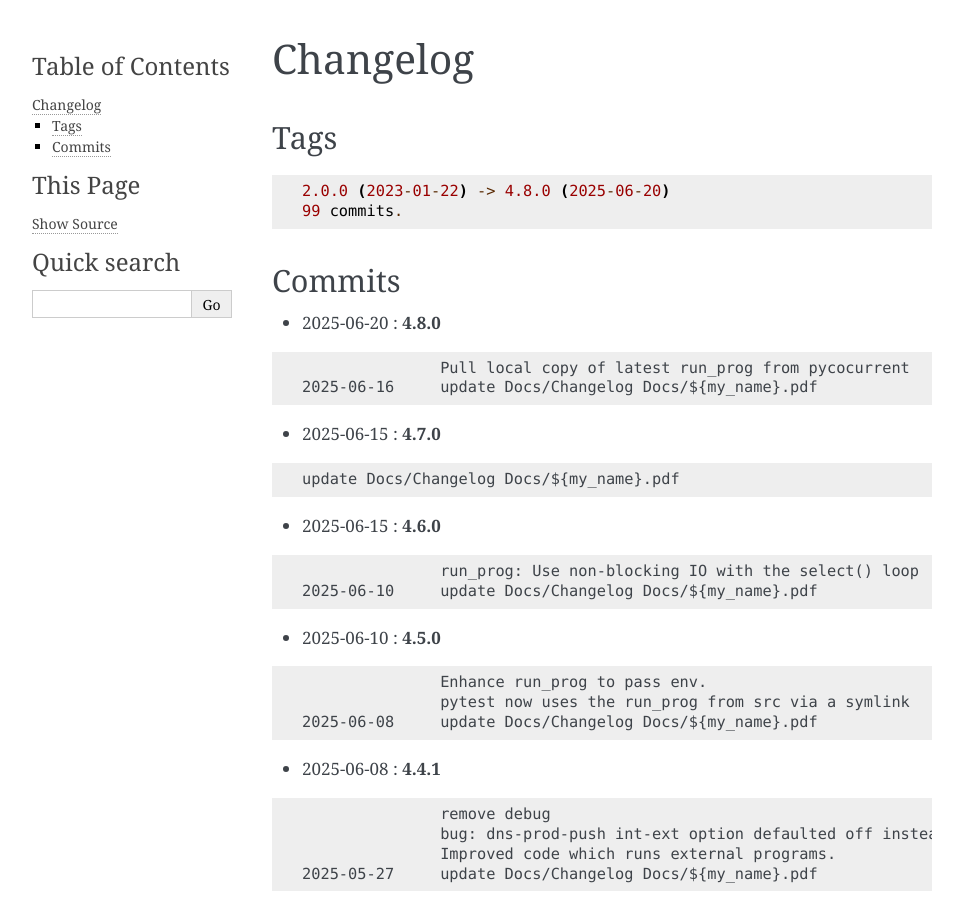
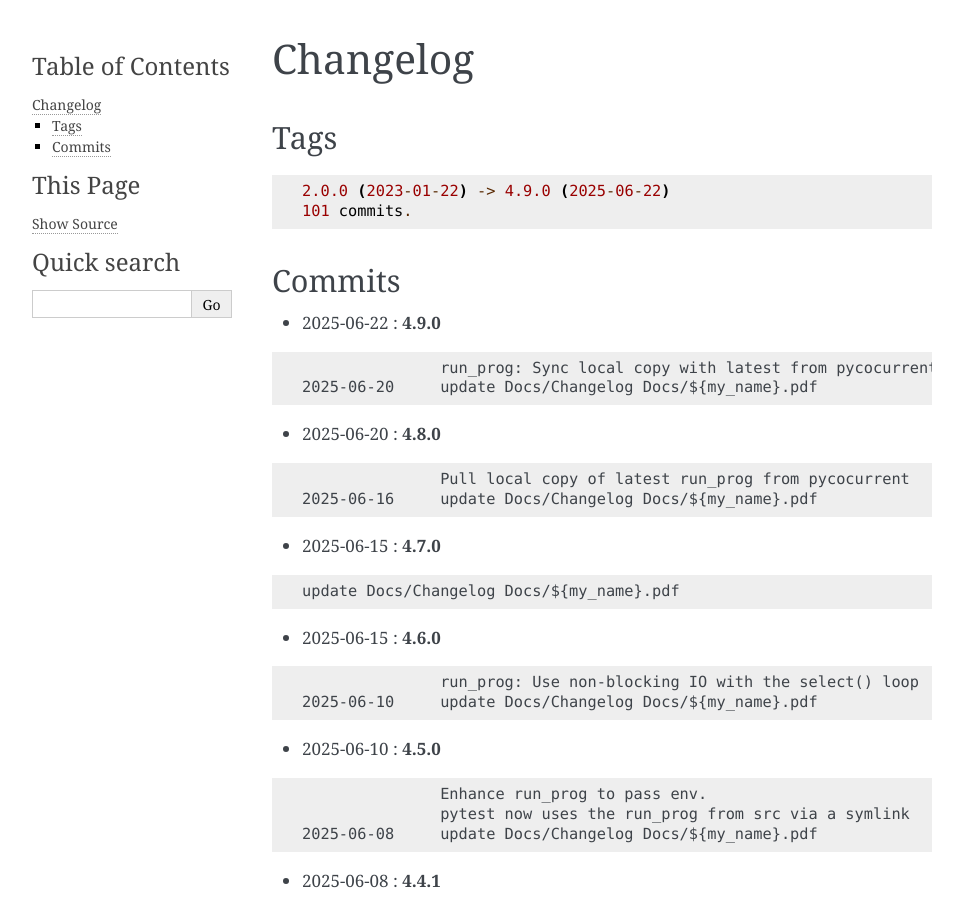
Before and after one commit to gene-git/dns_tools, a Sphinx documentation site: the page built from Docs/Changelog.rst, in a window 1280 px wide and 900 px high. Shown: the whole window, without its empty margins (148-1111 px from the left). Built offline with Sphinx 7.4.7, drawn with Linux system fonts in a browser that asks for light colours; pages that are not in the unit, such as notebooks, are missing from menus.

Commit message:
update Docs/Changelog Docs/${my_name}.pdf

```diff
--- a/Docs/Changelog.rst
+++ b/Docs/Changelog.rst
@@ -7,12 +7,19 @@ Tags
 
 ::
 
-	2.0.0 (2023-01-22) -> 4.8.0 (2025-06-20)
-	99 commits.
+	2.0.0 (2023-01-22) -> 4.9.0 (2025-06-22)
+	101 commits.
 
 Commits
 =======
 
+
+* 2025-06-22  : **4.9.0**
+
+::
+
+                run_prog: Sync local copy with latest from pycocurrent
+ 2025-06-20     update Docs/Changelog Docs/${my_name}.pdf
 
 * 2025-06-20  : **4.8.0**
 
```
Also changed, not shown: 2 other files.
